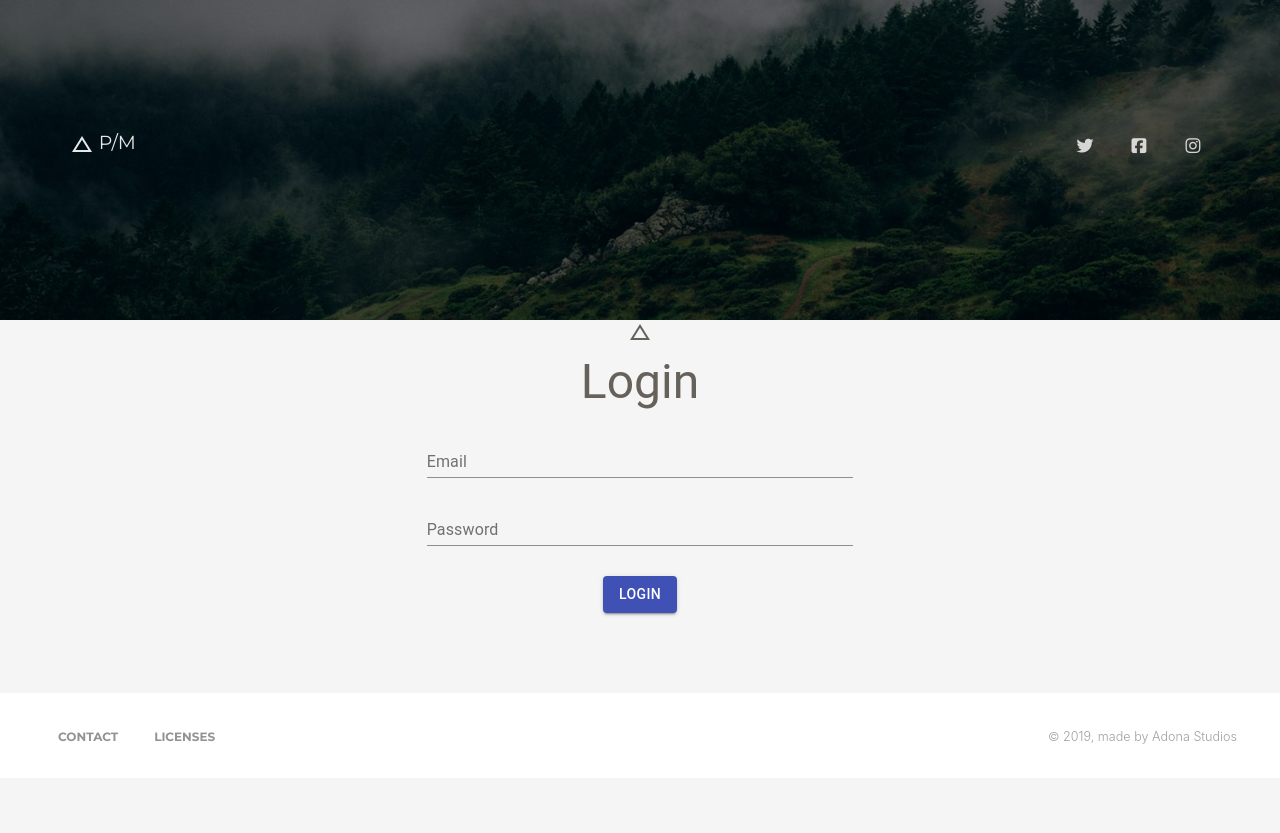
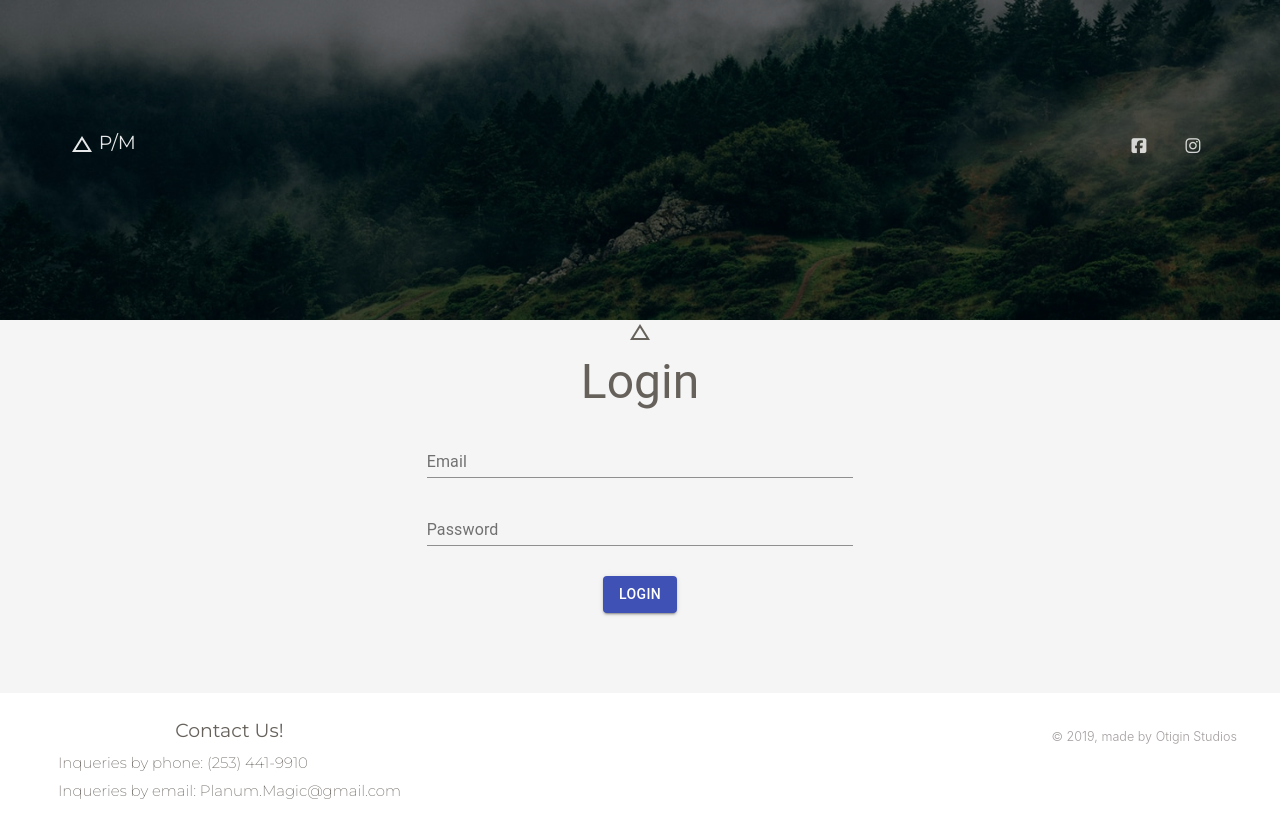
Before and after one commit to jIrwinCline/planum-front-styled, a React (Create React App) app: page /login in a window 1280 px wide. Before the commit the page ends 800 px from the top, so only its background shows below. Built offline with nearby package versions, Linux system fonts and the light colour scheme.

Commit message:
added styles and content to links.

```diff
--- a/src/components/Footers/Footer.js
+++ b/src/components/Footers/Footer.js
@@ -13,26 +13,30 @@ function DemoFooter() {
           <nav className="footer-nav">
             <ul>
               <li>
-                <a
+                {/* <a
                   href="#"
                   target="_blank"
                 >
                   Contact
-                </a>
+                </a> */}
+                <h5>
+                  <strong>Contact Us!</strong>
+                </h5>
+                <div style={{textAlign: 'left'}}>
+                <p>Inqueries by phone: (253) 441-9910</p>
+                <p>Inqueries by email: Planum.Magic@gmail.com</p>
+                </div>
               </li>
               <li>
-                <a
-                  href="#"
-                  target="_blank"
-                >
+                {/* <a href="#" target="_blank">
                   Licenses
-                </a>
+                </a> */}
               </li>
             </ul>
           </nav>
           <div className="credits ml-auto">
             <span className="copyright">
-              © {new Date().getFullYear()}, made by Adona Studios
+              © {new Date().getFullYear()}, made by Otigin Studios
             </span>
           </div>
         </Row>
--- a/src/components/Navbars/IndexNavbar.js
+++ b/src/components/Navbars/IndexNavbar.js
@@ -58,7 +58,7 @@ function IndexNavbar(props) {
         <div className="navbar-translate">
           <NavbarBrand
             data-placement="bottom"
-            href="/index"
+            href="/"
             target="_blank"
             title="Return to home"
           >
@@ -66,7 +66,7 @@ function IndexNavbar(props) {
               <ChangeHistoryIcon /> <strong>P/M</strong>
             </h5>
           </NavbarBrand>
-          { postButton }
+          {postButton}
           <button
             aria-expanded={navbarCollapse}
             className={classnames("navbar-toggler navbar-toggler", {
@@ -85,7 +85,7 @@ function IndexNavbar(props) {
           isOpen={navbarCollapse}
         >
           <Nav navbar>
-            <NavItem>
+            {/* <NavItem>
               <NavLink
                 data-placement="bottom"
                 href="#"
@@ -95,11 +95,11 @@ function IndexNavbar(props) {
                 <i className="fa fa-twitter" />
                 <p className="d-lg-none">Twitter</p>
               </NavLink>
-            </NavItem>
+            </NavItem> */}
             <NavItem>
               <NavLink
                 data-placement="bottom"
-                href="#"
+                href="https://www.facebook.com/groups/521575651907265/"
                 target="_blank"
                 title="Like us on Facebook"
               >
@@ -110,7 +110,7 @@ function IndexNavbar(props) {
             <NavItem>
               <NavLink
                 data-placement="bottom"
-                href="#"
+                href="https://www.instagram.com/planum_magic/?hl=en"
                 target="_blank"
                 title="Follow us on Instagram"
               >
--- a/src/pages/home.jsx
+++ b/src/pages/home.jsx
@@ -107,14 +107,13 @@ class home extends Component {
               </Grid>
               <div class="section-split">
 
-                <div className={classes.center}>
+                {/* <div className={classes.center}>
 
                   <h1>About Planum Magic</h1>
                   <br />
-                  {/* <KeyboardArrowDownIcon fontSize="large" /> */}
-                </div>
+                </div> */}
               </div>
-              <p>Meet the Artist!</p>
+              {/* <p>Meet the Artist!</p>
               <Button
                 className="btn-outline-neutral btn-round"
                 color="default"
@@ -122,7 +121,7 @@ class home extends Component {
                 target="_blank"
               >
                 Profile Page
-              </Button>
+              </Button> */}
             </div>
           </>
         );
```
